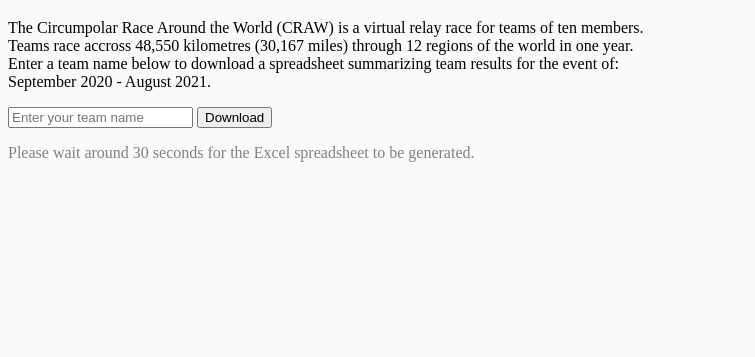
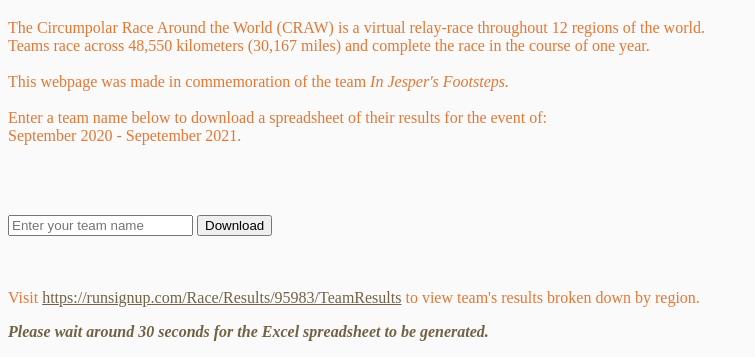
Before and after one commit to genvalen/circumpolar-race, a Flask app: page / in a window 1280 px wide. Shown: the part 443-800 px from the top of the page, without its empty margins (0-755 px from the left). Run offline with Flask 2, Linux system fonts and the light colour scheme.

Commit message:
Update the CSS and text for index.html; make video autoplay.

```diff
--- a/static/style.css
+++ b/static/style.css
@@ -1,12 +1,41 @@
+.footer{
+    position: fixed;  /*this position is not working ideally -- it should just stick to the bottom*/
+    text-align: left;
+    bottom: 0px;
+    width: 100%;
+}
+
+.footnote {
+    color: rgb(114, 98, 69);
+    font-weight: bold;
+}
+
 body {
     background: rgb(250, 250, 250);
     color: rgb(228, 119, 51);
 }
 
-.content {
-    color: black;
+p {
+    color: rgb(228, 119, 51);
+    font-weight: lighter;
 }
 
-.footnote {
-    color: gray;
+/* unvisited link */
+a:link {
+color: rgb(114, 98, 69);
 }
+
+/* visited link */
+a:visited {
+color: rgb(114, 98, 69);
+}
+
+/* mouse over link */
+a:hover {
+color: rgb(6, 48, 6);
+}
+
+/* selected link */
+a:active {
+color: rgb(16, 117, 16);
+}
--- a/templates/index.html
+++ b/templates/index.html
@@ -8,13 +8,20 @@
 
     <!-- project summary -->
     <div class="content">
-        <iframe width="560" height="315" src="https://www.youtube.com/embed/F0oui252e9k" title="YouTube video player" frameborder="0" allow="accelerometer; autoplay; clipboard-write; encrypted-media; gyroscope; picture-in-picture" allowfullscreen></iframe>
-        <p>The Circumpolar Race Around the World (CRAW) is a virtual relay race for teams of ten members.
-            <br>Teams race accross 48,550 kilometres (30,167 miles) through 12 regions of the world in one year.
-            <br>Enter a team name below to download a spreadsheet summarizing team results for the event of:
-            <br>September 2020 - August 2021.
+        <iframe width="560" height="315" src="https://www.youtube.com/embed/F0oui252e9k?autoplay=1&mute=1" title="YouTube video player" frameborder="0" allow="accelerometer; autoplay; clipboard-write; encrypted-media; gyroscope; picture-in-picture" allowfullscreen></iframe>
+        <p>The Circumpolar Race Around the World (CRAW) is a virtual relay-race throughout 12 regions of the world.
+            <br>Teams race across 48,550 kilometers (30,167 miles) and complete the race in the course of one year.
+            <br>
+            <br> This webpage was made in commemoration of the team <em>In Jesper's Footsteps.</em>
+            <br>
+            <br>Enter a team name below to download a spreadsheet of their results for the event of:
+            <br>September 2020 - Sepetember 2021.
         </p>
     </div>
+
+    <br>
+    <br>
+    <br>
 
     <!-- download button -->
     <div class="container" align="left">
@@ -24,10 +31,14 @@
         </form>
     </div>
 
-    <!-- footnote -->
-    <p class="footnote">
-        Please wait around 30 seconds for the Excel spreadsheet to be generated.
-        <!-- <br>Alternatively, visit https://runsignup.com/Race/Results/95983/TeamResults to view team results broken down by region. -->
-    </p>
+    <br>
+    <br>
+    <br>
+    <br>
+
+    <div class="footer">
+        <p>Visit <a href="url">https://runsignup.com/Race/Results/95983/TeamResults</a> to view team's results broken down by region.</p>
+        <p class="footnote"><i>Please wait around 30 seconds for the Excel spreadsheet to be generated.</i></p>
+    </div>
 
 {%  endblock %}
```
